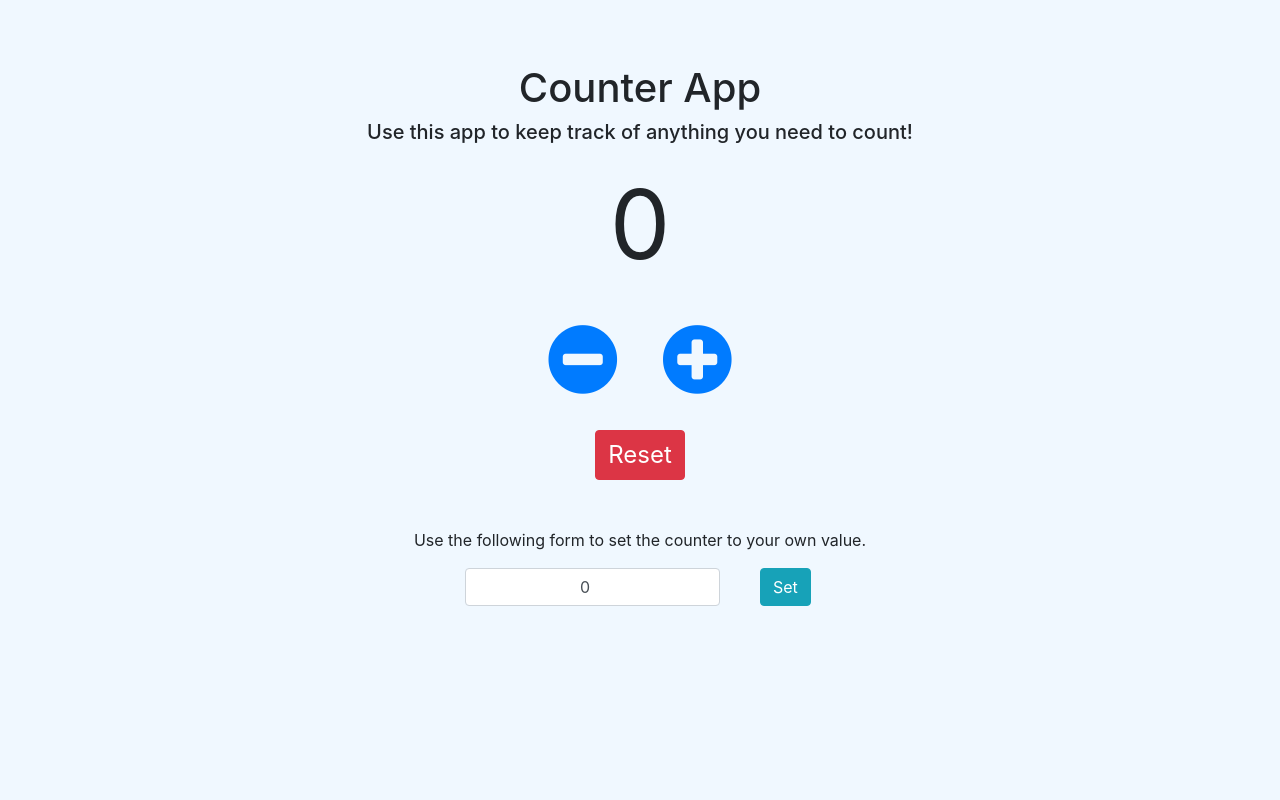
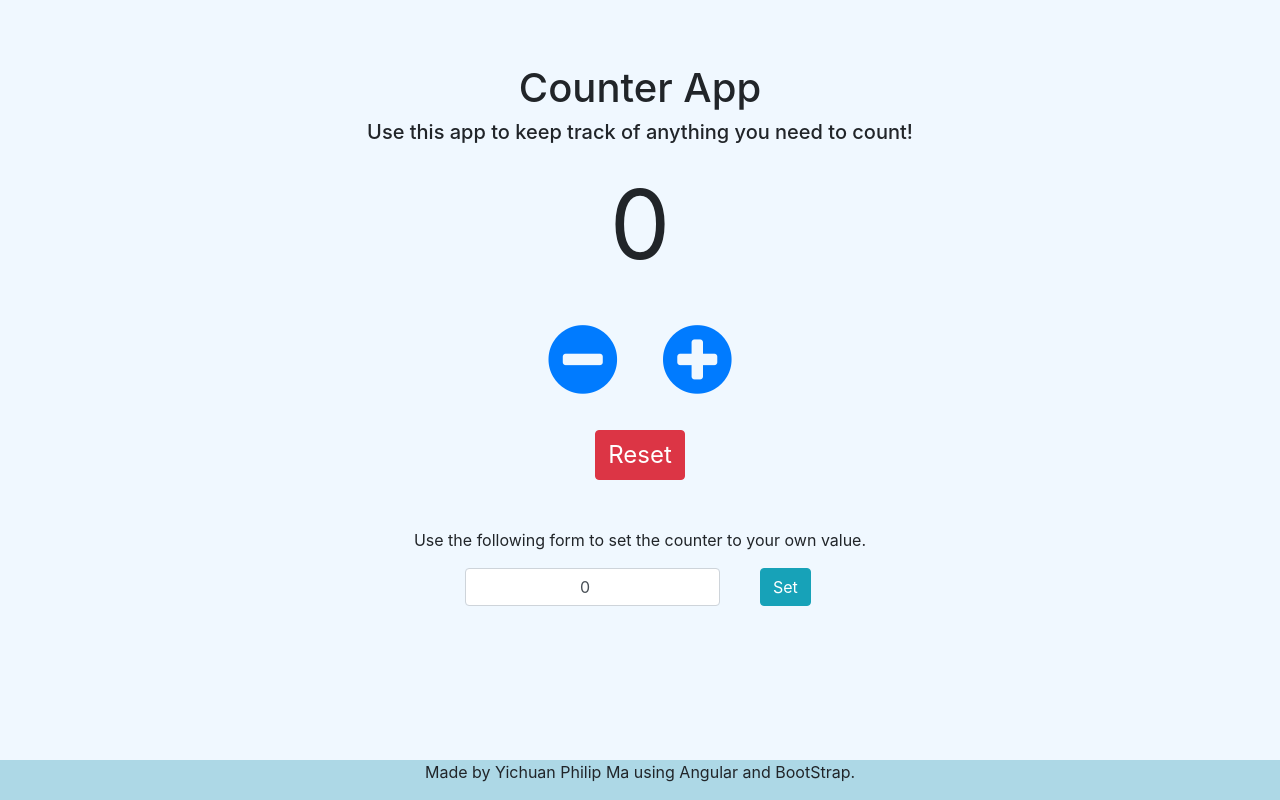
Before and after one commit to yichuanma95/counter-app, an Angular app: page / in a window 1280 px wide. Built offline with nearby package versions, Linux system fonts and the light colour scheme.

Commit message:
added footer

```diff
--- a/src/index.html
+++ b/src/index.html
@@ -9,5 +9,8 @@
 </head>
 <body>
   <app-root></app-root>
+  <footer>
+    <p>Made by Yichuan Philip Ma using Angular and BootStrap.</p>
+  </footer>
 </body>
 </html>
--- a/src/styles.css
+++ b/src/styles.css
@@ -11,3 +11,11 @@ button {
   margin-left: 10px;
   margin-right: 10px;
 }
+
+footer {
+  position: fixed;
+  bottom: 0;
+  width: 100%;
+  background-color: lightblue;
+  text-align: center;
+}
```
